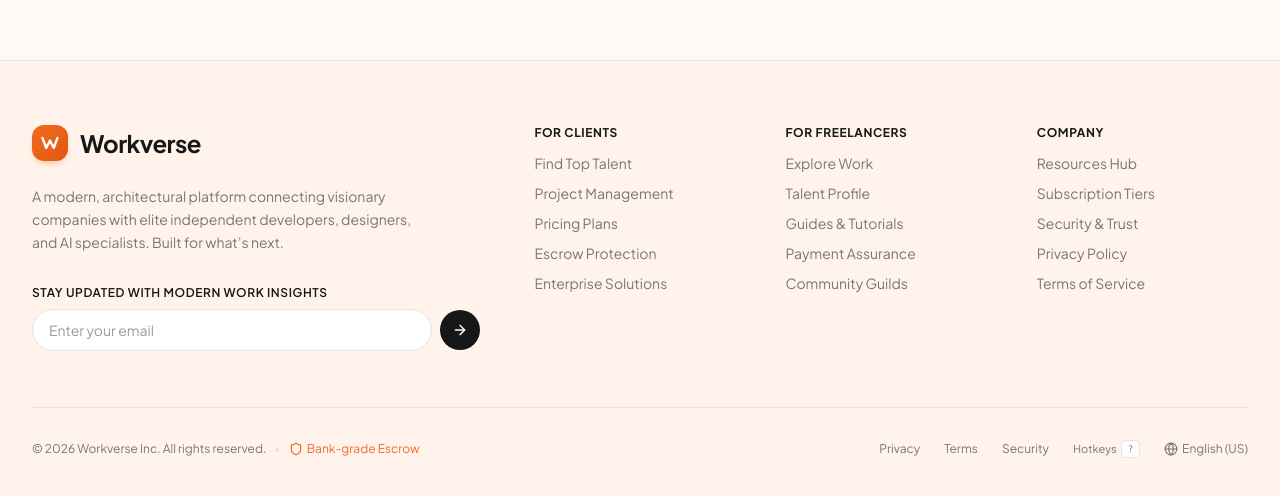
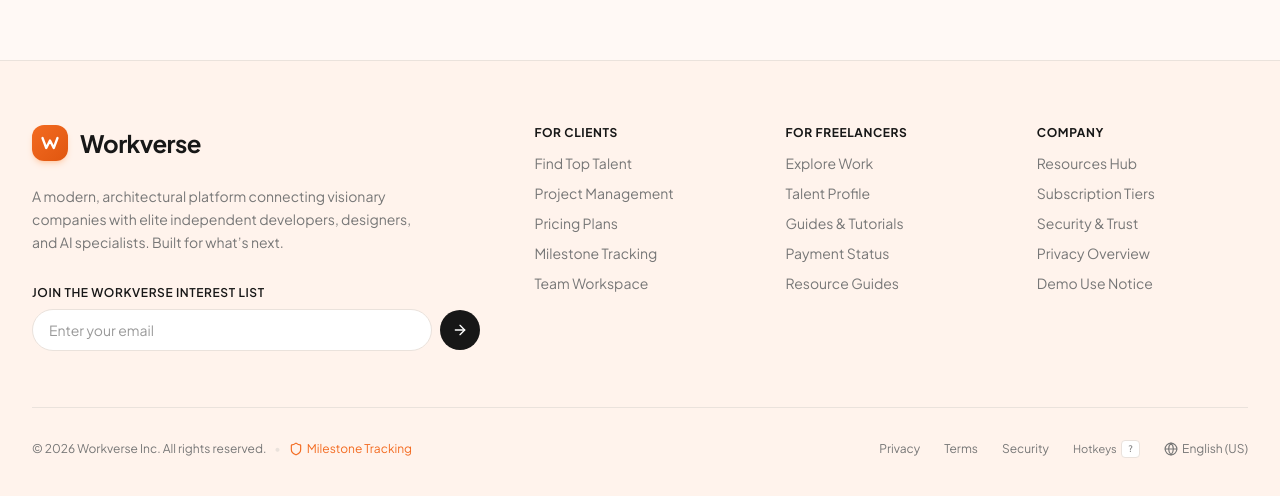
Before and after one commit to rasesh13/freelance-project-axlero, a React (Vite) app in the folder frontend/: page / in a window 1280 px wide. Shown: the part 5298-5794 px from the top of the page. Built offline with nearby package versions, Linux system fonts and the light colour scheme; no server answers; a web font is replaced by a local one.

Commit message:
fix(footer): align links and signup copy with available services

```diff
--- a/frontend/src/components/Footer.jsx
+++ b/frontend/src/components/Footer.jsx
@@ -4,38 +4,39 @@ import { subscribeNewsletter } from '../api/client';
 
 const LEGAL_MODAL_CONTENT = {
   escrow: {
-    title: 'Bank-Grade Milestone Escrow Protection',
-    body: 'Every contract commissioned on Workverse is protected by regulated milestone escrow. Funds are securely held before engineering begins and disbursed only when deliverables pass client acceptance verification.',
+    title: 'Milestone Tracking',
+    body: 'Contract milestones and their status are stored in the workspace. This local version does not collect project payments or hold escrow funds.',
   },
   enterprise: {
-    title: 'Workverse Enterprise & Team Solutions',
-    body: 'Scale engineering squads with consolidated invoicing, custom MSA contracts, SSO security, role-based workspace controls, and dedicated talent advisors.',
+    title: 'Team Workspace',
+    body: 'Registered team members can collaborate in projects. The Business pricing tier is a demo selection; custom invoicing, SSO, and account managers are not provided.',
   },
   assurance: {
-    title: 'Contractor Payment Assurance',
-    body: 'Verified builders on Workverse never chase invoices. Funded milestones and hourly stopwatch logs with escrow audit trails ensure deterministic, on-time payouts via Stripe Instant or Wire.',
+    title: 'Payment Status',
+    body: 'The workspace tracks contract and milestone records. Real funding and freelancer payouts are not enabled on this local version.',
   },
   guilds: {
-    title: 'Workverse Community Guilds',
-    body: 'Collaborate in domain guilds across Full Stack Architecture, Design Systems, and AI Engineering with peer code reviews, benchmarks, and curated resources.',
+    title: 'Workverse Resources',
+    body: 'Browse the available guides in the Resources Hub. Dedicated guilds and peer review groups are not available yet.',
   },
   security: {
     title: 'Security & Trust Compliance',
-    body: 'Workverse enforces bcrypt credential hashing, signed JWT authentication, encrypted TLS transport, strict role isolation, and SOC-2 aligned audit trails across project workspaces.',
+    body: 'Accounts use hashed passwords and signed sessions. Workspace API routes check user roles and ownership. Use HTTPS and a private JWT secret before any public deployment.',
   },
   privacy: {
-    title: 'Privacy Policy',
-    body: 'We collect only the account, contract, and telemetry data needed to deliver your workspace and protect escrow settlements. Workverse never sells workspace data or client IP to third parties.',
+    title: 'Privacy Overview',
+    body: 'This local instance stores account details, projects, messages, files, and demo receipts in its SQLite database. A formal privacy policy is required before public launch.',
   },
   terms: {
-    title: 'Terms of Service',
-    body: 'By commissioning or delivering projects on Workverse, clients retain 100% ownership of paid deliverables upon milestone release, and both parties agree to transparent milestone arbitration standards.',
+    title: 'Demo Use Notice',
+    body: 'This is a local demo workspace. Demo plan payments do not move money; contract offers do not fund milestones. No legal terms or arbitration service are offered here.',
   },
 };
 
 export default function Footer({ setCurrentPage }) {
   const [email, setEmail] = useState('');
   const [subscribed, setSubscribed] = useState(false);
+  const [subscribeError, setSubscribeError] = useState('');
   const [infoModalKey, setInfoModalKey] = useState(null);
 
   const handleSubscribe = async (e) => {
@@ -43,11 +44,12 @@ export default function Footer({ setCurrentPage }) {
     if (email.trim()) {
       try {
         await subscribeNewsletter(email.trim());
+        setSubscribeError('');
         setSubscribed(true);
         setEmail('');
         setTimeout(() => setSubscribed(false), 5000);
       } catch (err) {
-        console.error('Newsletter error:', err);
+        setSubscribeError(err.message || 'Could not save your email.');
       }
     }
   };
@@ -93,12 +95,12 @@ export default function Footer({ setCurrentPage }) {
             {/* Newsletter Form */}
             <div className="space-y-2 pt-2">
               <p className="text-xs font-semibold text-[#171717] uppercase tracking-wider">
-                Stay updated with modern work insights
+                Join the Workverse interest list
               </p>
               {subscribed ? (
                 <div className="flex items-center gap-2 p-3 bg-emerald-50 border border-emerald-200 rounded-2xl text-emerald-700 text-xs font-medium">
                   <Check className="w-4 h-4 text-emerald-600" />
-                  <span>Thank you! You're subscribed to Workverse Weekly.</span>
+                  <span>Thanks! Your email is saved. Email delivery is not enabled yet.</span>
                 </div>
               ) : (
                 <form onSubmit={handleSubscribe} className="flex items-center max-w-md gap-2">
@@ -119,6 +121,7 @@ export default function Footer({ setCurrentPage }) {
                   </button>
                 </form>
               )}
+              {subscribeError && <p role="alert" className="text-xs text-red-700">{subscribeError}</p>}
             </div>
           </div>
 
@@ -157,7 +160,7 @@ export default function Footer({ setCurrentPage }) {
                   onClick={() => setInfoModalKey('escrow')}
                   className="hover:text-[#F36B21] transition-colors cursor-pointer"
                 >
-                  Escrow Protection
+                  Milestone Tracking
                 </button>
               </li>
               <li>
@@ -165,7 +168,7 @@ export default function Footer({ setCurrentPage }) {
                   onClick={() => setInfoModalKey('enterprise')}
                   className="hover:text-[#F36B21] transition-colors cursor-pointer"
                 >
-                  Enterprise Solutions
+                  Team Workspace
                 </button>
               </li>
             </ul>
@@ -206,7 +209,7 @@ export default function Footer({ setCurrentPage }) {
                   onClick={() => setInfoModalKey('assurance')}
                   className="hover:text-[#F36B21] transition-colors cursor-pointer"
                 >
-                  Payment Assurance
+                  Payment Status
                 </button>
               </li>
               <li>
@@ -214,7 +217,7 @@ export default function Footer({ setCurrentPage }) {
                   onClick={() => setInfoModalKey('guilds')}
                   className="hover:text-[#F36B21] transition-colors cursor-pointer"
                 >
-                  Community Guilds
+                  Resource Guides
                 </button>
               </li>
             </ul>
@@ -255,7 +258,7 @@ export default function Footer({ setCurrentPage }) {
                   onClick={() => setInfoModalKey('privacy')}
                   className="hover:text-[#F36B21] transition-colors cursor-pointer"
                 >
-                  Privacy Policy
+                  Privacy Overview
                 </button>
               </li>
               <li>
@@ -263,7 +266,7 @@ export default function Footer({ setCurrentPage }) {
                   onClick={() => setInfoModalKey('terms')}
                   className="hover:text-[#F36B21] transition-colors cursor-pointer"
                 >
-                  Terms of Service
+                  Demo Use Notice
                 </button>
               </li>
             </ul>
@@ -280,7 +283,7 @@ export default function Footer({ setCurrentPage }) {
               className="flex items-center gap-1 text-[#F36B21] hover:underline cursor-pointer"
             >
               <Shield className="w-3.5 h-3.5" />
-              Bank-grade Escrow
+              Milestone Tracking
             </button>
           </div>
 
```
